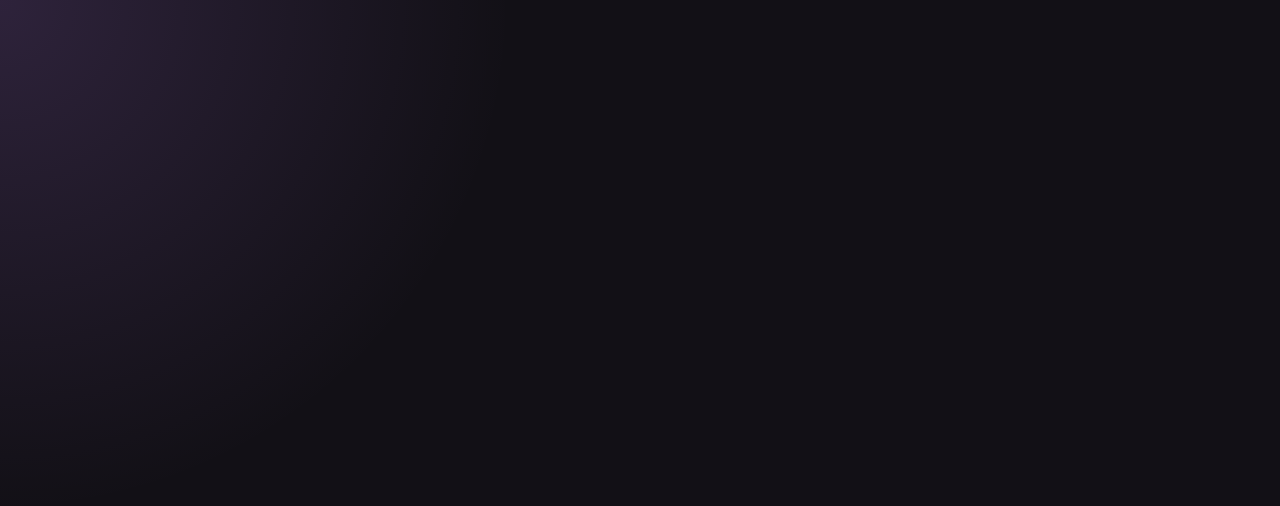
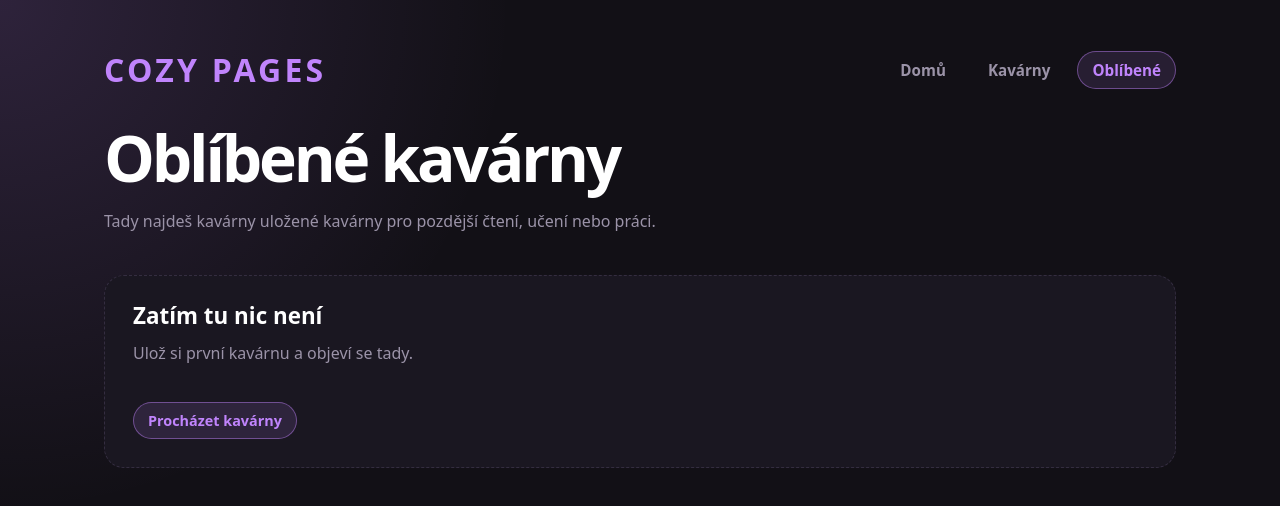
Before and after one commit to seyvv/React.js, a React (Vite) app: page /favorites in a window 1280 px wide. Before the commit this address had no page. Shown: the top 506 px of the page. Built offline with nearby package versions, Linux system fonts and the light colour scheme.

Commit message:
feat: Stránka s oblíbenými kavárnami

```diff
--- a/src/App.tsx
+++ b/src/App.tsx
@@ -3,6 +3,7 @@ import { CafesPage } from '@/pages/CafesPage';
 import { Layout } from '@/components/Layout';
 import { Route, Routes } from 'react-router-dom';
 import { CafeDetailPage } from '@/pages/CafeDetailPage';
+import { FavoritesPage } from '@/pages/FavoritesPage';
 
 function App() {
 
@@ -20,6 +21,7 @@ function App() {
         />
         <Route path='/cafes' element={<CafesPage />} />
         <Route path='/cafes/:id' element={<CafeDetailPage />} />
+        <Route path='/favorites' element={<FavoritesPage />} />
       </Route>
     </Routes>
 
--- a/src/components/Layout.tsx
+++ b/src/components/Layout.tsx
@@ -1,7 +1,5 @@
 import { NavLink, Outlet } from 'react-router-dom';
 import styles from './Layout.module.css';
-
-// TODO - přidat navigaci
 
 export function Layout() {
     return (
@@ -16,6 +14,7 @@ export function Layout() {
                         Domů
                     </NavLink>
                     <NavLink to='/cafes'>Kavárny</NavLink>
+                    <NavLink to='/favorites'>Oblíbené</NavLink>
                 </nav>
             </header>
 
--- /dev/null
+++ b/src/pages/FavoritesPage.module.css
@@ -0,0 +1,56 @@
+.section {
+    display: grid;
+    gap: 24px;
+}
+
+.header {
+    max-width: 720px;
+    text-align: left;
+}
+
+.header p {
+    color: var(--text-muted);
+}
+
+.grid {
+    display: grid;
+    gap: 20px;
+}
+
+.empty {
+    display: grid;
+    gap: 12px;
+    justify-items: start;
+    padding: 28px;
+    border: 1px dashed var(--border);
+    border-radius: 20px;
+    background: var(--bg-soft);
+    text-align: left;
+}
+
+.empty h2 {
+    margin: 0;
+}
+
+.empty p {
+    color: var(--text-muted);
+}
+
+.empty a {
+    display: inline-flex;
+    width: fit-content;
+    margin-top: 8px;
+    border: 1px solid var(--accent-border);
+    border-radius: 999px;
+    padding: 8px 14px;
+    color: var(--accent);
+    background: var(--accent-bg);
+    text-decoration: none;
+    font-size: 0.9rem;
+    font-weight: 700;
+}
+
+.empty a:hover {
+    color: var(--text-heading);
+    border-color: var(--accent);
+}
--- /dev/null
+++ b/src/pages/FavoritesPage.tsx
@@ -0,0 +1,45 @@
+import { Link } from 'react-router-dom';
+import { CafeCard } from '@/components/CafeCard';
+import { useFavorites } from '@/context/FavoritesContext';
+import { useCafes } from '@/hooks/useCafes';
+import styles from './FavoritesPage.module.css';
+
+export function FavoritesPage() {
+    const { favorites } = useFavorites();
+    const { data: cafes = [], isLoading, isError, error } = useCafes();
+
+    const favoriteCafes = cafes.filter((cafe) => favorites.includes(cafe.id));
+
+    if (isLoading) {
+        return <p>Načítám oblíbené kavárny...</p>;
+    }
+
+    if (isError) {
+        return <p>Něco se pokazilo: {error.message}</p>;
+    }
+
+    return (
+        <section className={styles.section}>
+            <div className={styles.header}>
+                <h1>Oblíbené kavárny</h1>
+                <p>
+                    Tady najdeš kavárny uložené kavárny pro pozdější čtení, učení nebo práci.
+                </p>
+            </div>
+
+            {favoriteCafes.length > 0 ? (
+                <div className={styles.grid}>
+                    {favoriteCafes.map((cafe) => (
+                        <CafeCard key={cafe.id} cafe={cafe} />
+                    ))}
+                </div>
+            ) : (
+                <div className={styles.empty}>
+                    <h2>Zatím tu nic není</h2>
+                    <p>Ulož si první kavárnu a objeví se tady.</p>
+                    <Link to="/cafes">Procházet kavárny</Link>
+                </div>
+            )}
+        </section>
+    );
+}
```
